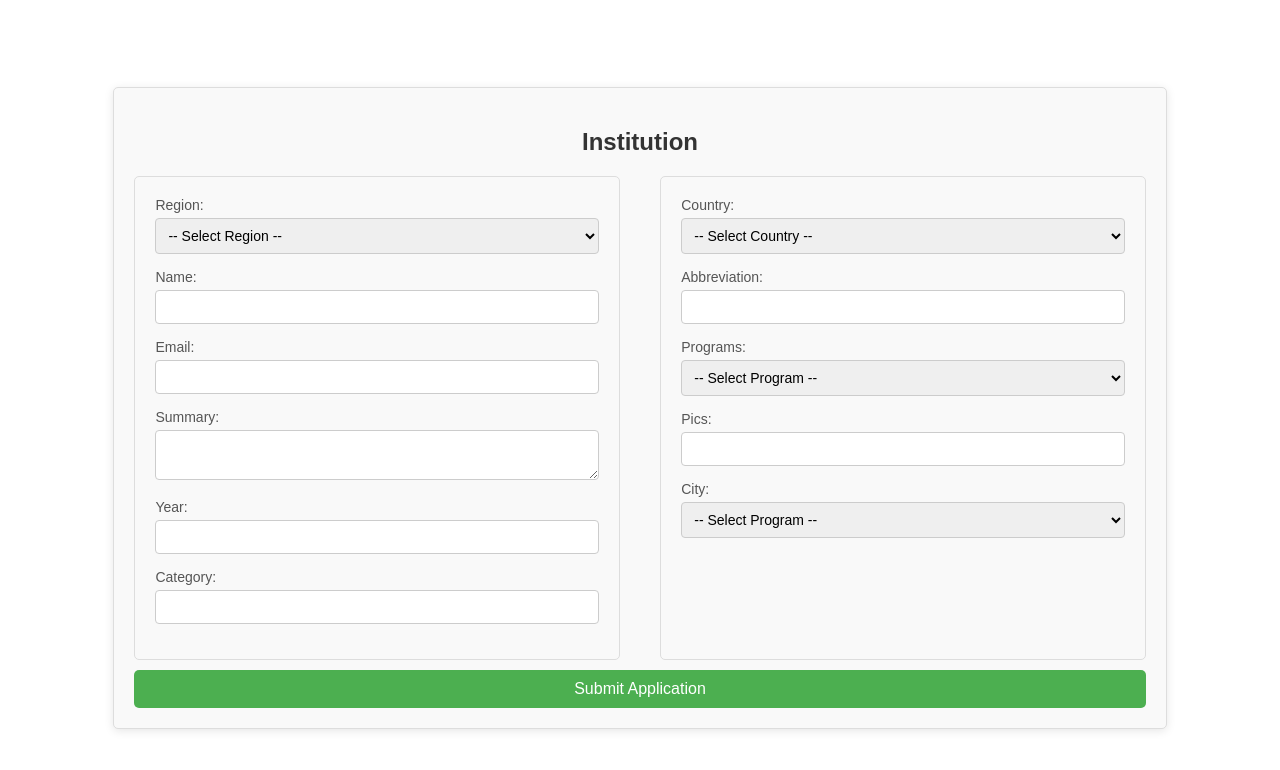
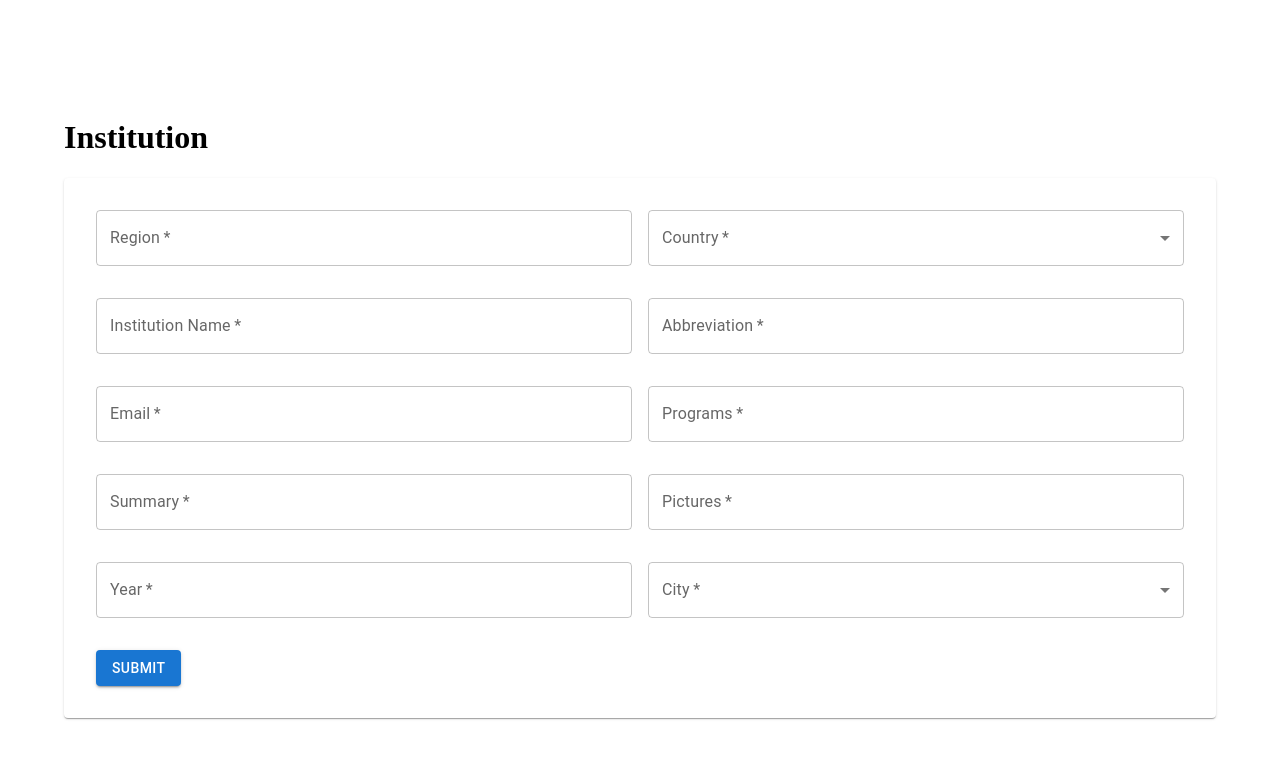
Before and after one commit to at-tawlib/aucas, a React (Vite) app: page / in a window 1280 px wide. Shown: the top 770 px of the page. Built offline with nearby package versions, Linux system fonts and the light colour scheme.

Commit message:
Add Sign up for institution with MUI

```diff
--- a/src/App.jsx
+++ b/src/App.jsx
@@ -1,9 +1,11 @@
+import SignupFormMUI from "./mui/SignupMUI";
 import SignupForm from "./signup/SignupForm";
 
 function App() {
   return (
     <div className="app">
-      <SignupForm />
+      {/* <SignupForm /> */}
+      <SignupFormMUI />
     </div>
   );
 }
--- /dev/null
+++ b/src/mui/SignupMUI.jsx
@@ -0,0 +1,239 @@
+import {
+  Button,
+  Card,
+  Container,
+  Grid2,
+  MenuItem,
+  TextField,
+} from "@mui/material";
+import { useState } from "react";
+
+const COUNTRY_LIST = [
+  "Ghana",
+  "Nigeria",
+  "Togo",
+  "Kenya",
+  "South Africa",
+  "Senegal",
+];
+
+const CITY_LIST = [
+  "Accra",
+  "Lagos",
+  "Abuja",
+  "Kumasi",
+  "Cape Coast",
+  "Koforidua",
+  "Takoradi",
+  "Tamale",
+];
+const SignupFormMUI = () => {
+  const [formData, setFormData] = useState({
+    region: "",
+    country: "",
+    name: "",
+    abbreviation: "",
+    email: "",
+    summary: "",
+    year: "",
+    city: "",
+    programs: [],
+    pics: [],
+    category: "",
+  });
+
+  const handleChange = (e) => {
+    e.preventDefault();
+    const { name, value } = e.target;
+    setFormData({ ...formData, [name]: value });
+  };
+
+  const handleSubmit = (e) => {
+    e.preventDefault();
+    console.log("Form submitted:", formData);
+    setFormData({
+      region: "",
+      country: "",
+      name: "",
+      abbreviation: "",
+      email: "",
+      summary: "",
+      year: "",
+      city: "",
+      programs: [],
+      pics: [],
+      category: "",
+    });
+  };
+
+  return (
+    <Container>
+      <h1>Institution</h1>
+
+      <Card sx={{ p: 4 }}>
+        <form onSubmit={handleSubmit}>
+          {/* Region and Country */}
+          <Grid2 container spacing={2} mb={4}>
+            <Grid2 item size={{ xs: 12, sm: 6 }}>
+              <TextField
+                name="region"
+                label="Region"
+                value={formData.region}
+                onChange={handleChange}
+                variant="outlined"
+                fullWidth
+                required
+              />
+            </Grid2>
+
+            <Grid2 item size={{ xs: 12, sm: 6 }}>
+              <TextField
+                name="country"
+                select
+                label="Country"
+                value={formData.country}
+                onChange={handleChange}
+                variant="outlined"
+                fullWidth
+                required
+              >
+                {COUNTRY_LIST.map((country) => (
+                  <MenuItem key={country} value={country}>
+                    {country}
+                  </MenuItem>
+                ))}
+              </TextField>
+            </Grid2>
+          </Grid2>
+
+          {/* Name and Abbreviation */}
+          <Grid2 container spacing={2} mb={4}>
+            <Grid2 item size={{ xs: 12, sm: 6 }}>
+              <TextField
+                name="name"
+                label="Institution Name"
+                value={formData.name}
+                onChange={handleChange}
+                variant="outlined"
+                fullWidth
+                required
+              />
+            </Grid2>
+
+            <Grid2 item size={{ xs: 12, sm: 6 }}>
+              <TextField
+                name="abbreviation"
+                label="Abbreviation"
+                value={formData.abbreviation}
+                onChange={handleChange}
+                variant="outlined"
+                fullWidth
+                required
+              />
+            </Grid2>
+          </Grid2>
+
+          {/* Email and Programs */}
+          <Grid2 container spacing={2} mb={4}>
+            <Grid2 item size={{ xs: 12, sm: 6 }}>
+              <TextField
+                name="email"
+                label="Email"
+                value={formData.email}
+                onChange={handleChange}
+                variant="outlined"
+                fullWidth
+                required
+              />
+            </Grid2>
+
+            {/* TODO: use multiple select here */}
+            <Grid2 item size={{ xs: 12, sm: 6 }}>
+              <TextField
+                name="programs"
+                label="Programs"
+                value={formData.programs}
+                onChange={handleChange}
+                variant="outlined"
+                fullWidth
+                required
+              />
+            </Grid2>
+          </Grid2>
+
+          {/* Summary and pictures*/}
+          <Grid2 container spacing={2} mb={4}>
+            {/* TODO: use textArea */}
+            <Grid2 item size={{ xs: 12, sm: 6 }}>
+              <TextField
+                name="summary"
+                label="Summary"
+                value={formData.summary}
+                onChange={handleChange}
+                variant="outlined"
+                fullWidth
+                required
+              />
+            </Grid2>
+
+            {/* TODO: use input field */}
+            <Grid2 item size={{ xs: 12, sm: 6 }}>
+              <TextField
+                name="pictures"
+                label="Pictures"
+                value={formData.pictures}
+                onChange={handleChange}
+                variant="outlined"
+                fullWidth
+                required
+              />
+            </Grid2>
+          </Grid2>
+
+          {/* Year & City*/}
+          <Grid2 container spacing={2} mb={4}>
+            <Grid2 item size={{ xs: 12, sm: 6 }}>
+              <TextField
+                name="year"
+                label="Year"
+                type="number"
+                value={formData.year}
+                onChange={handleChange}
+                variant="outlined"
+                fullWidth
+                required
+              />
+            </Grid2>
+
+            <Grid2 item size={{ xs: 12, sm: 6 }}>
+              <TextField
+                name="city"
+                select
+                label="City"
+                value={formData.city}
+                onChange={handleChange}
+                variant="outlined"
+                fullWidth
+                required
+              >
+                {CITY_LIST.map((country) => (
+                  <MenuItem key={country} value={country}>
+                    {country}
+                  </MenuItem>
+                ))}
+              </TextField>
+            </Grid2>
+          </Grid2>
+
+          {/* Category */}
+
+          <Button type="submit" variant="contained" color="primary">
+            Submit
+          </Button>
+        </form>
+      </Card>
+    </Container>
+  );
+};
+
+export default SignupFormMUI;
```
